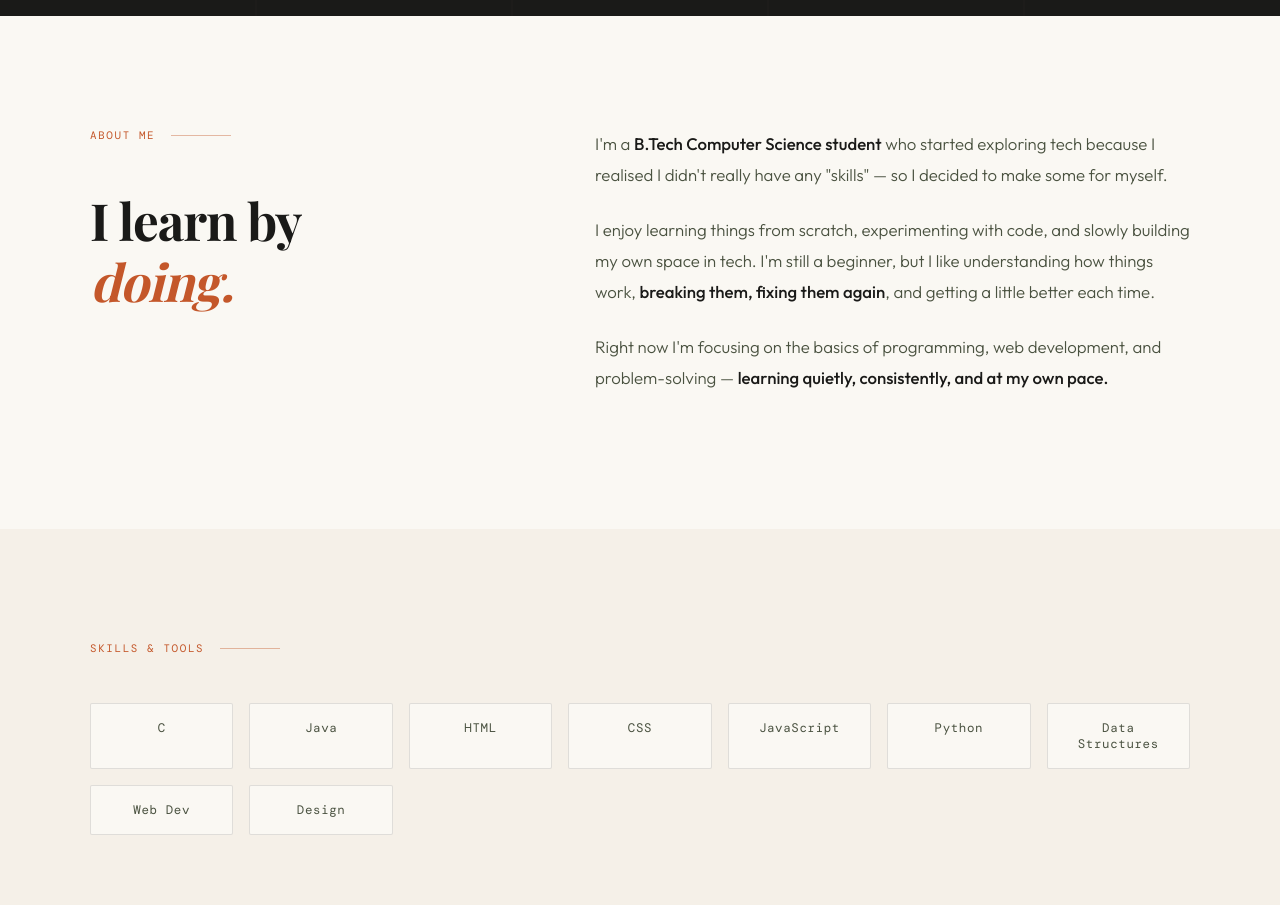
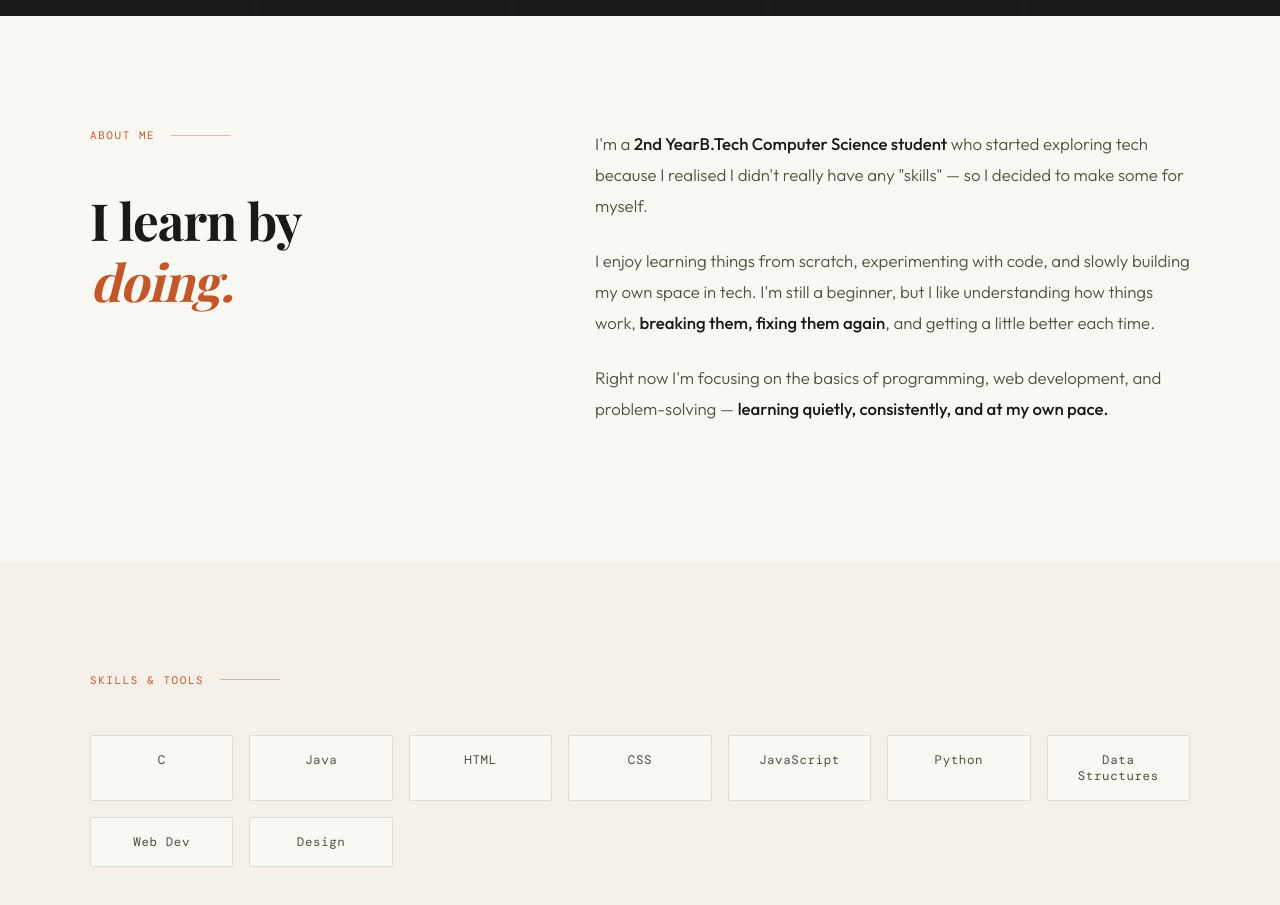
Before and after one commit to raosanjanaa/Portfolio2, a plain HTML site: page index.html in a window 1280 px wide. Shown: the part 784-1689 px from the top of the page. Drawn offline with nearby package versions, Linux system fonts and the light colour scheme; animation ran at ten frames a second; a web font is replaced by a local one.

Commit message:
changed body

```diff
--- a/index.html
+++ b/index.html
@@ -151,7 +151,7 @@
       <h2 class="about-heading">I learn by<br/><em>doing.</em></h2>
     </div>
     <div class="about-body reveal">
-      <p>I'm a <strong>B.Tech Computer Science student</strong> who started exploring tech because I realised I didn't really have any "skills" — so I decided to make some for myself.</p>
+      <p>I'm a <strong> 2nd YearB.Tech Computer Science student</strong> who started exploring tech because I realised I didn't really have any "skills" — so I decided to make some for myself.</p>
       <p>I enjoy learning things from scratch, experimenting with code, and slowly building my own space in tech. I'm still a beginner, but I like understanding how things work, <strong>breaking them, fixing them again</strong>, and getting a little better each time.</p>
       <p>Right now I'm focusing on the basics of programming, web development, and problem-solving — <strong>learning quietly, consistently, and at my own pace.</strong></p>
     </div>
```
